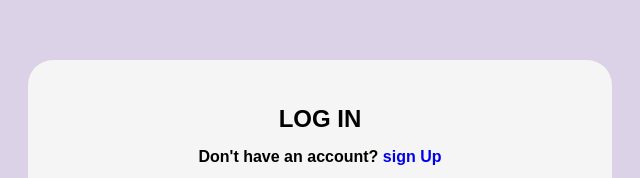
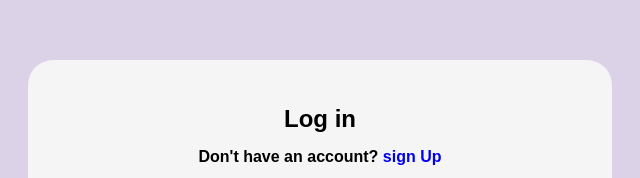
Before and after one commit to ManonChab/repo-donde-esta-mi-css, a plain HTML site: page index.html in a window 1280 px wide. Shown: the part 168-346 px from the top of the page, 320-960 px from the left. Drawn offline with Linux system fonts and the light colour scheme.

Commit message:
Revert "Update index.html"

```diff
--- a/index.html
+++ b/index.html
@@ -9,7 +9,7 @@
 <body>
     <div class="card">
    <form>
-      <h2 class="title"> LOG IN</h2>
+      <h2 class="title"> Log in</h2>
       <p class="subtitle">Don't have an account? <a href="#"> sign Up</a></p>
       <div class="social-login">
          <button class="google-btn">
```
